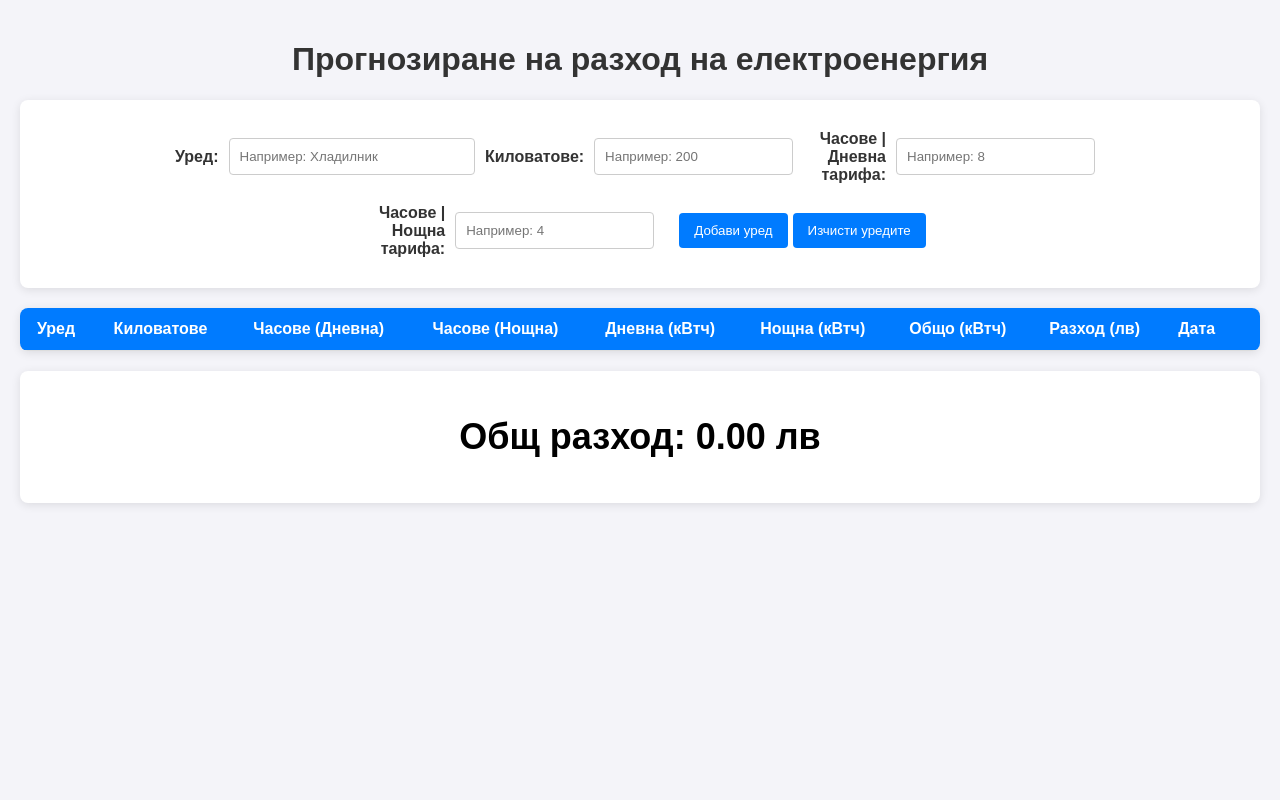
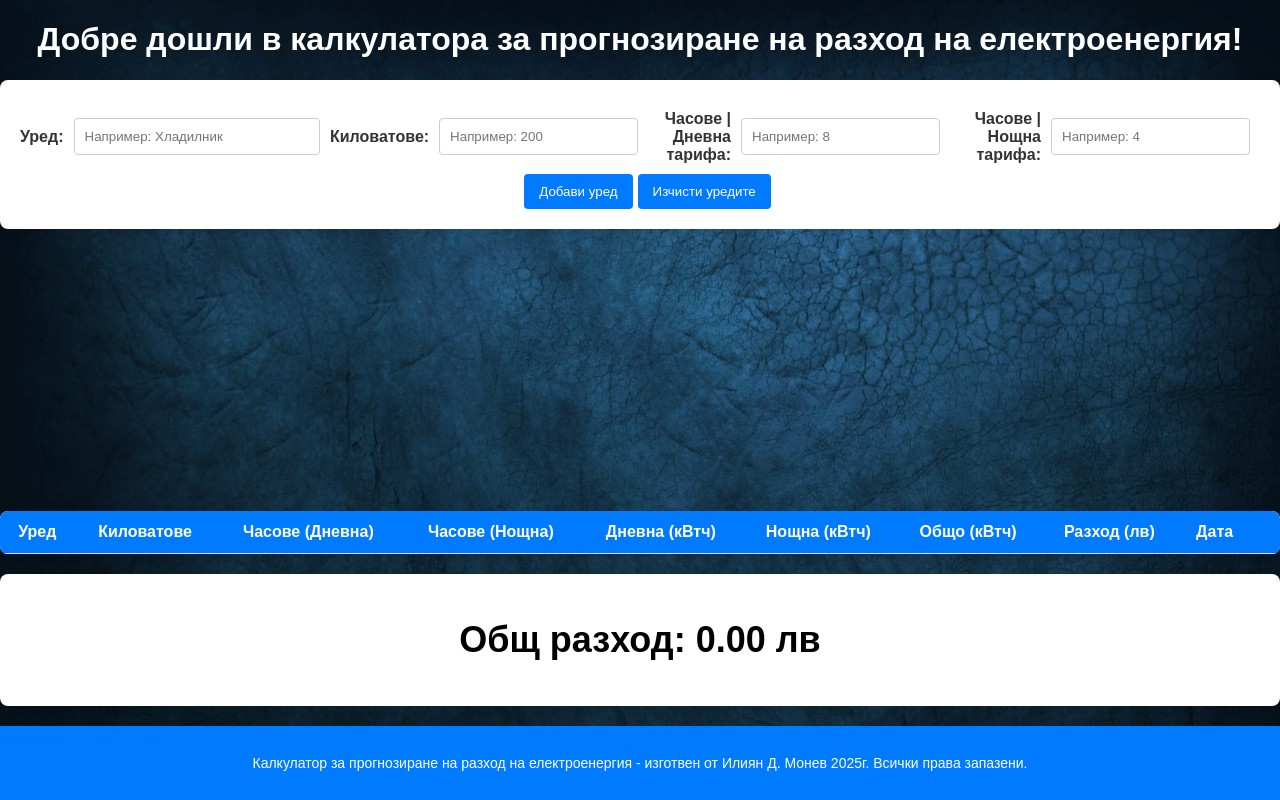
Before and after one commit to yambool/-, a plain HTML site: page index.html in a window 1280 px wide. Drawn offline with Linux system fonts and the light colour scheme.

Commit message:
Add files via upload

```diff
--- a/index.html
+++ b/index.html
@@ -8,7 +8,8 @@
     <link rel="stylesheet" href="styles.css">
 </head>
 <body>
-    <h1>Прогнозиране на разход на електроенергия</h1>
+<main>
+    <h1>Добре дошли в калкулатора за прогнозиране на разход на електроенергия!</h1>
     <div class="form-container">
         <form id="energy-form">
             <div class="form-group">
@@ -30,9 +31,11 @@
             <div class="button-container">
                 <button type="submit">Добави уред</button>
                 <button type="button" id="clear-button">Изчисти уредите</button>
+
             </div>
         </form>
     </div>
+	</main>
     <table id="energy-table">
         <thead>
             <tr>
@@ -54,5 +57,9 @@
         <h2>Общ разход: <span id="total"></span> лв</h2>
     </div>
     <script src="script.js"></script>
+	<footer>
+    <p>Калкулатор за прогнозиране на разход на електроенергия - изготвен от Илиян Д. Монев 2025г. Всички права запазени.</p>
+</footer>
+
 </body>
 </html>
--- a/styles.css
+++ b/styles.css
@@ -1,13 +1,21 @@
-body {
+html, body {
     font-family: 'Arial', sans-serif;
     background-color: #f4f4f9;
     margin: 0;
-    padding: 20px;
+	height: 100%;
+	display: flex;
+	flex-direction: column;
+    padding: 0px;
+	background-image: url('bg.jpg');
+	background-size: cover;
 }
 
+main {
+	flex: 1;
+}
 h1 {
     text-align: center;
-    color: #333;
+    color: white;
 }
 
 .form-container {
@@ -112,3 +120,12 @@ tbody tr:nth-child(even) {
 	align-items: center;
 	justify-content: center;
 }
+footer {
+    text-align: center;
+    background-color: #007bff;
+    color: white;
+    padding: 15px;
+    margin-top: 20px;
+    font-size: 14px;
+	border-radius: 0px;
+}
```
Also changed, not shown: bg.jpg (added), script.js (line endings or trailing spaces).
